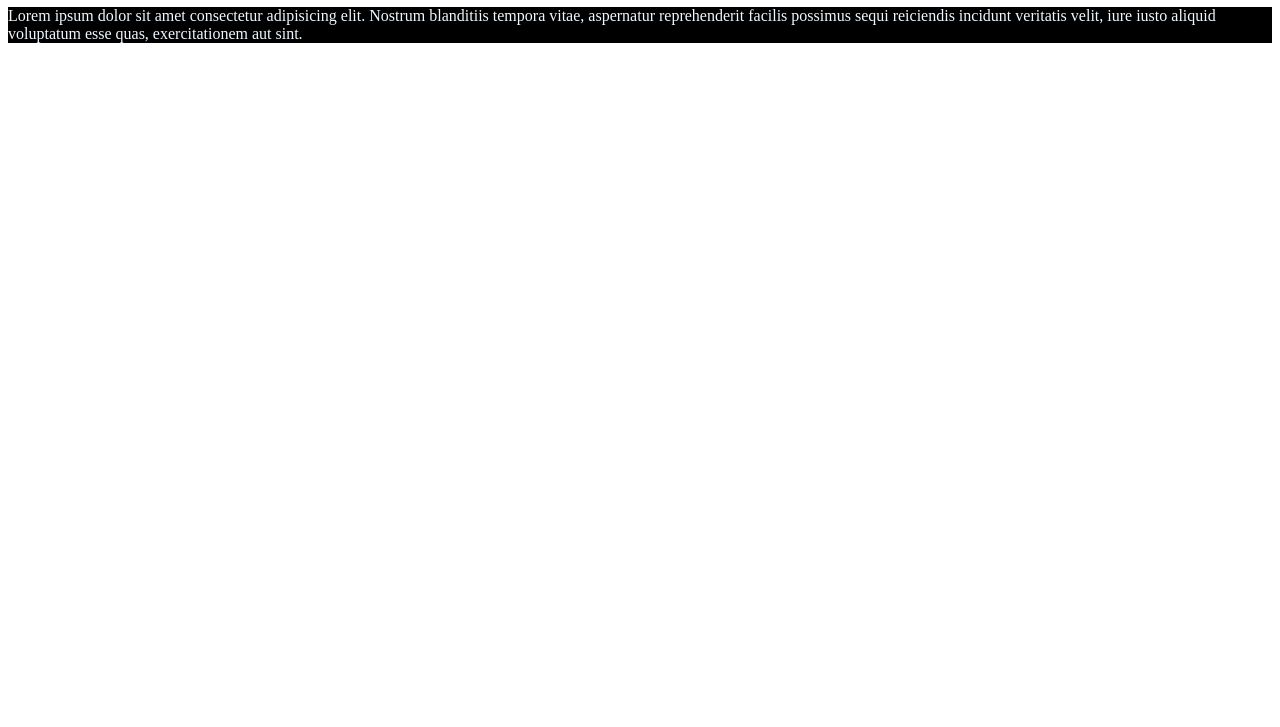
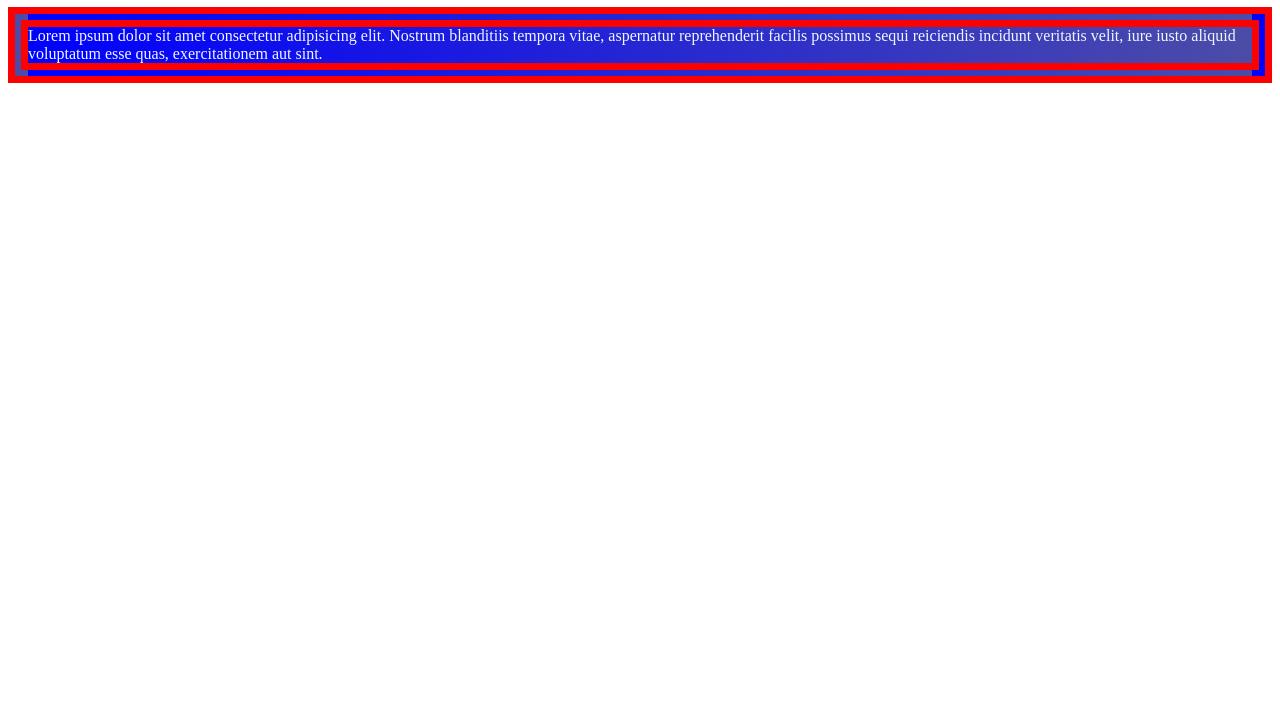
Before and after one commit to Duvingrand/CSS, a plain HTML site: page src/pages/border.html in a window 1280 px wide. Shown: the part 73-800 px from the top of the page. Drawn offline with Linux system fonts and the light colour scheme.

Commit message:
commit de seguridad

```diff
--- a/src/css/bordes.css
+++ b/src/css/bordes.css
@@ -1,4 +1,5 @@
 #parrafo-prueba{
-    background-color: black;
+    background: linear-gradient(to right, blue, rgb(76, 76, 167));
     color: aliceblue;
+    border: 20px double red;
 }
```
Also changed, not shown: src/pages/prueba.html (deleted).
